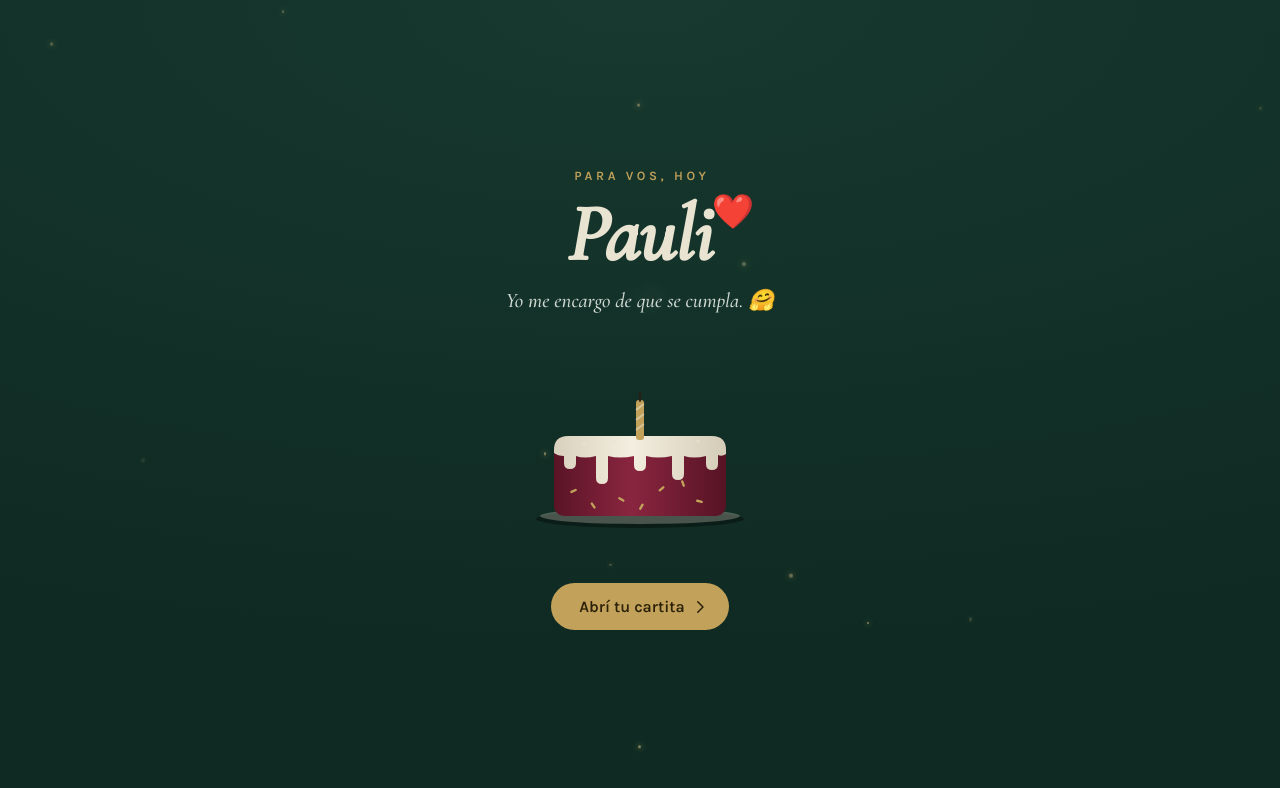
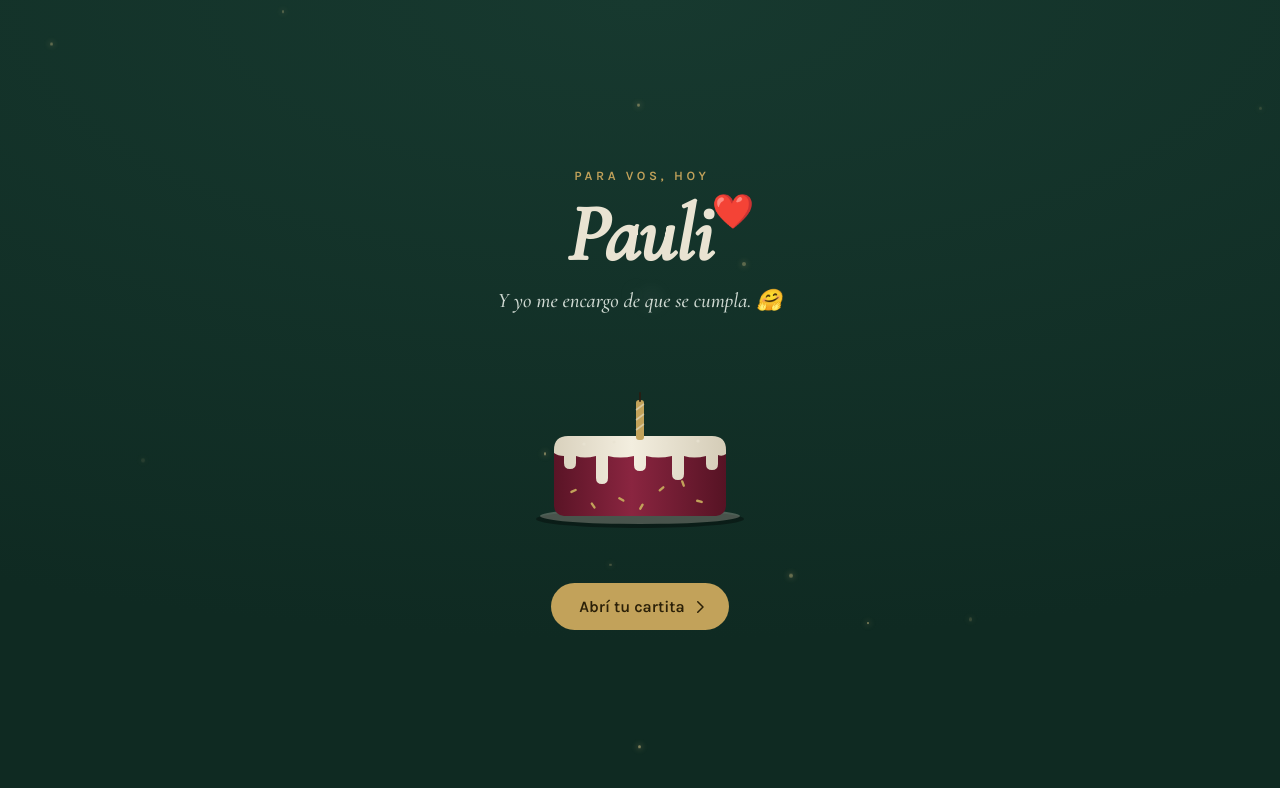
Before and after one commit to enzofali/birthday-trip, a plain HTML site: page index.html in a window 1280 px wide. Both pictures are taken after a click on the button "Soplar la vela". Drawn offline with nearby package versions, Linux system fonts and the light colour scheme.

Commit message:
Sparkle background on every screen; wish line copy
Co-Authored-By: Claude Opus 5.5 <noreply@anthropic.com>

```diff
--- a/index.html
+++ b/index.html
@@ -162,6 +162,8 @@ input[type=range]:focus-visible{outline:3px solid var(--paper);outline-offset:2p
 
 <button class="back" id="back" hidden aria-label="Volver"><svg viewBox="0 0 24 24" fill="none" stroke="currentColor" stroke-width="2" stroke-linecap="round" stroke-linejoin="round" aria-hidden="true"><path d="M15 5l-7 7 7 7"/></svg></button>
 
+<div class="sparkles" id="sparkles" aria-hidden="true"></div>
+
 <section id="s1">
   <h1 class="hero"><span class="eyebrow">Para vos, hoy</span><span class="name"><span id="herName">Pauli</span><span class="heart" aria-hidden="true">❤️</span></span></h1>
   <p class="wish" id="wishline">Antes de soplar, pedí un deseo.</p>
@@ -195,7 +197,6 @@ input[type=range]:focus-visible{outline:3px solid var(--paper);outline-offset:2p
     <span class="halo"></span><span class="flame"></span>
     <span class="smoke" aria-hidden="true"><i style="--dx:-6px"></i><i style="--dx:8px"></i><i style="--dx:-12px"></i><i style="--dx:5px"></i><i style="--dx:-4px"></i><i style="--dx:12px"></i></span>
   </button>
-  <div class="sparkles" id="sparkles" aria-hidden="true"></div>
   <div id="wished" hidden>
     <button class="btn btn-next" id="to2">Abrí tu cartita<svg viewBox="0 0 24 24" fill="none" stroke="currentColor" stroke-width="2" stroke-linecap="round" stroke-linejoin="round" aria-hidden="true"><path d="M9 5l7 7-7 7"/></svg></button>
   </div>
@@ -324,7 +325,7 @@ $("cake").onclick = () => {
   $("cake").classList.add("out");
   if (navigator.vibrate) { try { navigator.vibrate(40); } catch(e){} }
   const calm = matchMedia("(prefers-reduced-motion:reduce)").matches;
-  setTimeout(() => { $("wishline").textContent = "Yo me encargo de que se cumpla. 🤗"; $("wishline").classList.add("swap"); confetti(); }, calm ? 0 : 450);
+  setTimeout(() => { $("wishline").textContent = "Y yo me encargo de que se cumpla. 🤗"; $("wishline").classList.add("swap"); confetti(); }, calm ? 0 : 450);
   setTimeout(() => { $("wished").hidden = false; }, calm ? 0 : 1500);
 };
 for (let i = 0; i < 16; i++){
```
